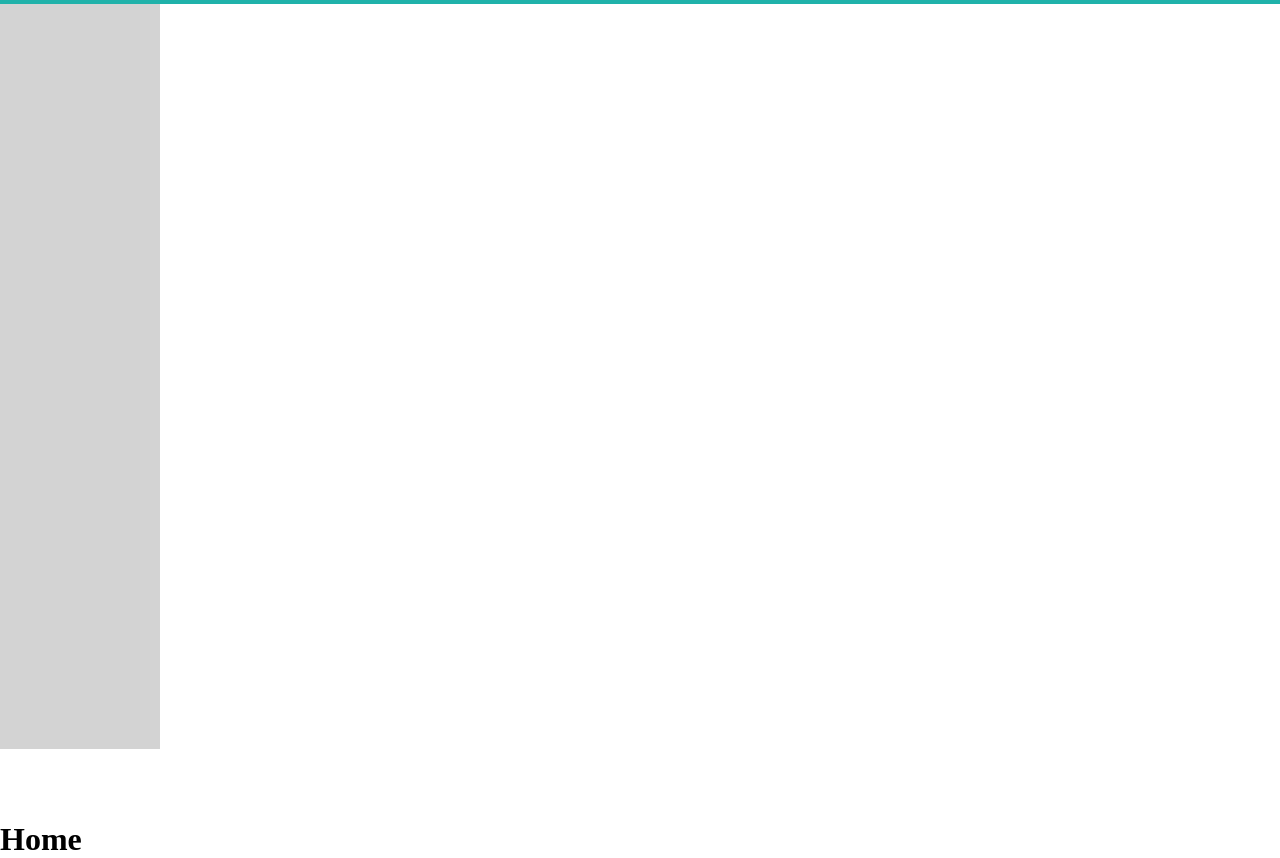
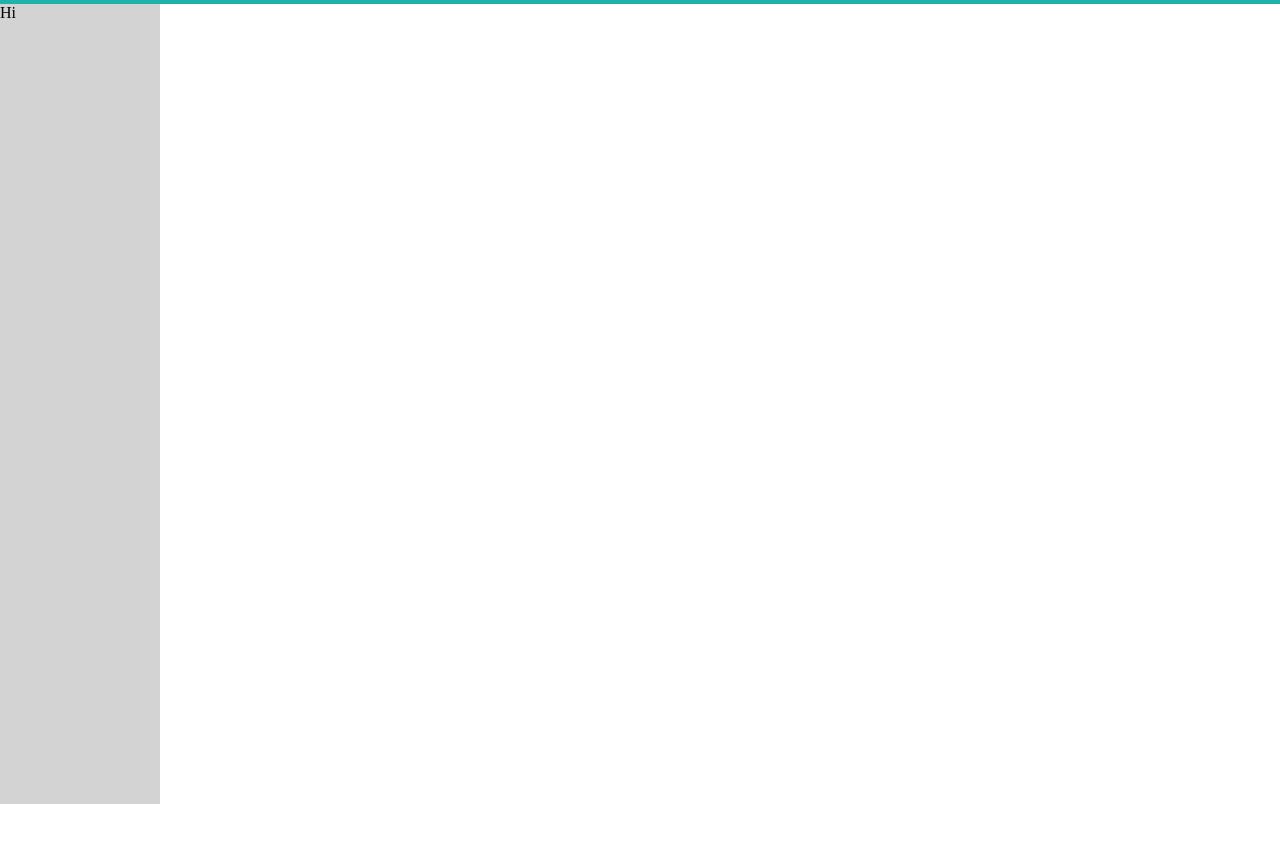
Before and after one commit to randy430e/social-website, a plain HTML site: page home.html in a window 1280 px wide. Shown: the part 51-909 px from the top of the page. After the commit the page ends 872 px from the top, so only its background shows below. Drawn offline with Linux system fonts and the light colour scheme.

Commit message:
minor adjustments

```diff
--- a/home.html
+++ b/home.html
@@ -31,9 +31,8 @@
                 </div>
             </div>
             <div class="sidebar">
-
+                <p>Hi</p>
             </div>
         </div>
-        <h1>Home</h1>
     </body>
 </html>
--- a/style.css
+++ b/style.css
@@ -306,7 +306,10 @@ ul li a:hover{
     width: 20vh;
     height: 100%;
     margin: left;
+    margin-top: 55px;
     background-color: lightgrey;
     position: fixed;
     top: 0;
+    overflow-x: hidden;
+    overflow-y: scroll;
 }
```
Also changed, not shown: welcome.html (+2 -2 lines).
